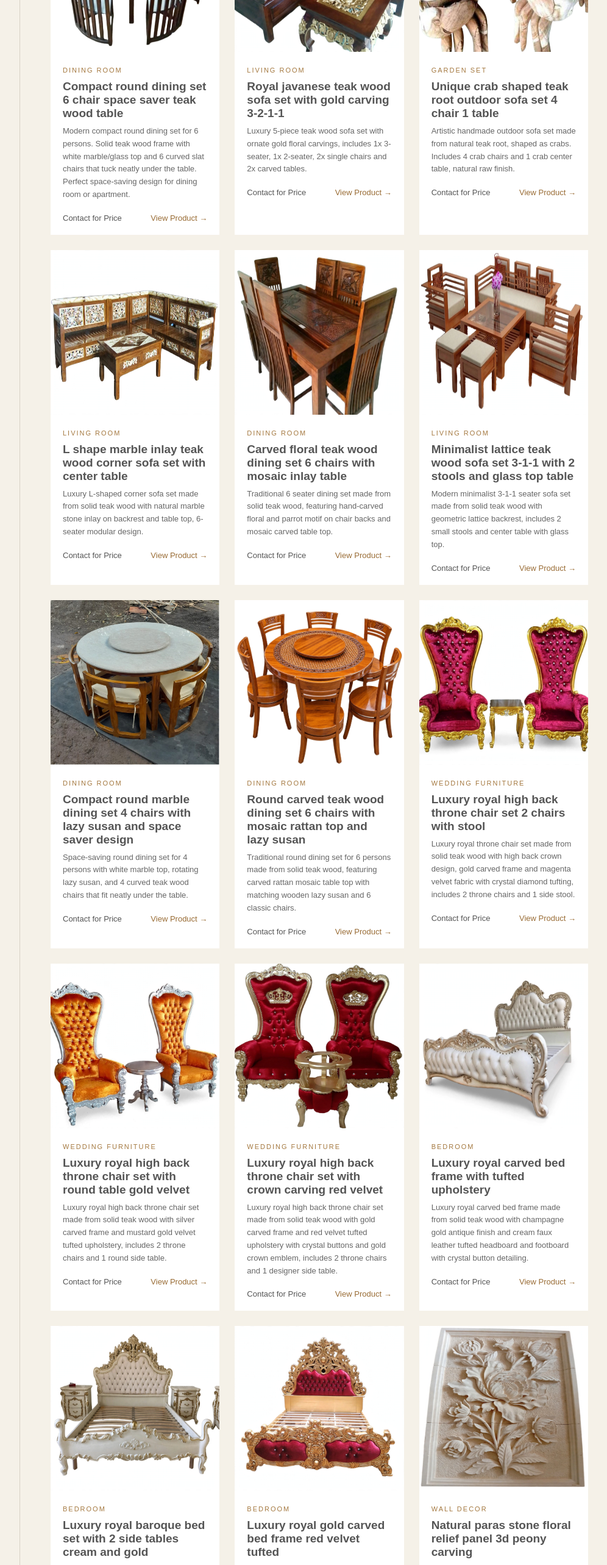
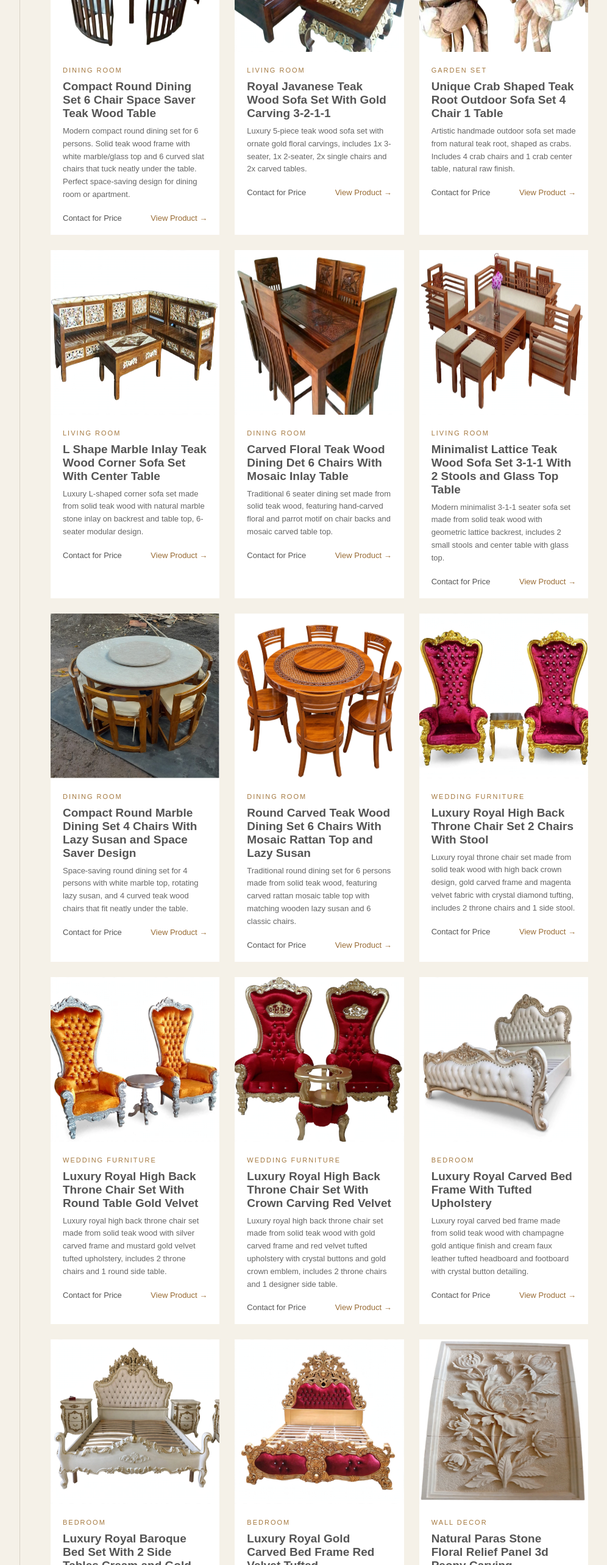
Before and after one commit to Hawinf/LGN, a Next.js app: page / in a window 1280 px wide. Shown: the part 3500-6066 px from the top of the page at 61% size, without its empty margins (251-1247 px from the left). Built offline with nearby package versions, Linux system fonts and the light colour scheme.

Commit message:
fixing tittle

```diff
--- a/src/data/dataProduk.js
+++ b/src/data/dataProduk.js
@@ -404,7 +404,7 @@ const products = [
   {
     id: 13,
     slug: "compact-round-dining-set-6-chair-space-saver-teak-wood-table",
-    name: "Compact round dining set 6 chair space saver teak wood table",
+    name: "Compact Round Dining Set 6 Chair Space Saver Teak Wood Table",
     category: "Dining Room",
     material: "Teak Wood",
 
@@ -423,7 +423,7 @@ const products = [
   {
     id: 14,
     slug: "royal-javanese-teak-wood-sofa-set-with-gold-carving-3-2-1-1",
-    name: "Royal javanese teak wood sofa set with gold carving 3-2-1-1",
+    name: "Royal Javanese Teak Wood Sofa Set With Gold Carving 3-2-1-1",
     category: "Living Room",
     material: "Teak Wood",
 
@@ -443,7 +443,7 @@ const products = [
   {
     id: 15,
     slug: "unique-crab-shaped-teak-root-outdoor-sofa-set-4-chair-1-table",
-    name: "Unique crab shaped teak root outdoor sofa set 4 chair 1 table",
+    name: "Unique Crab Shaped Teak Root Outdoor Sofa Set 4 Chair 1 Table",
     category: "Garden Set",
     material: "Teak Wood",
 
@@ -462,7 +462,7 @@ const products = [
   {
     id: 16,
     slug: "l-shape-marble-inlay-teak-wood-corner-sofa-set-with-center-table",
-    name: "L shape marble inlay teak wood corner sofa set with center table",
+    name: "L Shape Marble Inlay Teak Wood Corner Sofa Set With Center Table",
     category: "Living Room",
     material: "Teak Wood",
 
@@ -481,7 +481,7 @@ const products = [
   {
     id: 17,
     slug: "carved-floral-teak-wood-dining-set-6-chairs-with-mosaic-inlay-table",
-    name: "Carved floral teak wood dining set 6 chairs with mosaic inlay table",
+    name: "Carved Floral Teak Wood Dining Det 6 Chairs With Mosaic Inlay Table",
     category: "Dining Room",
     material: "Teak Wood",
 
@@ -500,7 +500,7 @@ const products = [
   {
     id: 18,
     slug: "minimalist-lattice-teak-wood-sofa-set-3-1-1-with-2-stools-and-glass-top-table",
-    name: "Minimalist lattice teak wood sofa set 3-1-1 with 2 stools and glass top table",
+    name: "Minimalist Lattice Teak Wood Sofa Set 3-1-1 With 2 Stools and Glass Top Table",
     category: "Living Room",
     material: "Teak Wood",
 
@@ -519,7 +519,7 @@ const products = [
   {
     id: 19,
     slug: "compact-round-marble-dining-set-4-chairs-with-lazy-susan-space-saver",
-    name: "Compact round marble dining set 4 chairs with lazy susan and space saver design",
+    name: "Compact Round Marble Dining Set 4 Chairs With Lazy Susan and Space Saver Design",
     category: "Dining Room",
     material: "Teak Wood",
 
@@ -538,7 +538,7 @@ const products = [
   {
     id: 20,
     slug: "round-carved-teak-wood-dining-set-6-chairs-mosaic-rattan-top-lazy-susan",
-    name: "Round carved teak wood dining set 6 chairs with mosaic rattan top and lazy susan",
+    name: "Round Carved Teak Wood Dining Set 6 Chairs With Mosaic Rattan Top and Lazy Susan",
     category: "Dining Room",
     material: "Teak Wood",
 
@@ -557,7 +557,7 @@ const products = [
   {
     id: 21,
     slug: "luxury-royal-high-back-throne-chair-set-2-chairs-with-stool",
-    name: "Luxury royal high back throne chair set 2 chairs with stool",
+    name: "Luxury Royal High Back Throne Chair Set 2 Chairs With Stool",
     category: "Wedding Furniture",
     material: "Teak Wood",
 
@@ -576,7 +576,7 @@ const products = [
   {
     id: 22,
     slug: "luxury-royal-high-back-throne-chair-set-round-table-gold-velvet",
-    name: "Luxury royal high back throne chair set with round table gold velvet",
+    name: "Luxury Royal High Back Throne Chair Set With Round Table Gold Velvet",
     category: "Wedding Furniture",
     material: "Teak Wood",
 
@@ -595,7 +595,7 @@ const products = [
   {
     id: 23,
     slug: "luxury-royal-high-back-throne-chair-set-crown-carving-red-velvet",
-    name: "Luxury royal high back throne chair set with crown carving red velvet",
+    name: "Luxury Royal High Back Throne Chair Set With Crown Carving Red Velvet",
     category: "Wedding Furniture",
     material: "Teak Wood",
 
@@ -614,7 +614,7 @@ const products = [
   {
     id: 24,
     slug: "luxury-royal-carved-bed-frame-tufted-upholstery",
-    name: "Luxury royal carved bed frame with tufted upholstery",
+    name: "Luxury Royal Carved Bed Frame With Tufted Upholstery",
     category: "Bedroom",
     material: "Teak Wood",
 
@@ -633,7 +633,7 @@ const products = [
   {
     id: 25,
     slug: "luxury-royal-baroque-bed-set-2-side-tables-cream-gold",
-    name: "Luxury royal baroque bed set with 2 side tables cream and gold",
+    name: "Luxury Royal Baroque Bed Set With 2 Side Tables Cream and Gold",
     category: "Bedroom",
     material: "Teak Wood",
 
@@ -652,7 +652,7 @@ const products = [
   {
     id: 26,
     slug: "luxury-royal-gold-carved-bed-frame-red-velvet-tufted",
-    name: "Luxury royal gold carved bed frame red velvet tufted",
+    name: "Luxury Royal Gold Carved Bed Frame Red Velvet Tufted",
     category: "Bedroom",
     material: "Teak Wood",
 
@@ -671,7 +671,7 @@ const products = [
   {
     id: 27,
     slug: "natural-paras-stone-floral-relief-panel-3d-peony-carving",
-    name: "Natural paras stone floral relief panel 3d peony carving",
+    name: "Natural Paras Stone Floral Relief Panel 3d Peony Carving",
     category: "Wall Decor",
     material: "Natural Stone",
 
@@ -690,7 +690,7 @@ const products = [
   {
     id: 28,
     slug: "natural-paras-stone-crane-lotus-relief-panel-twin-crane",
-    name: "Natural paras stone crane lotus relief panel twin crane",
+    name: "Natural Paras Stone Crane Lotus Relief Panel Twin Crane",
     category: "Wall Decor",
     material: "Natural Stone",
 
```
